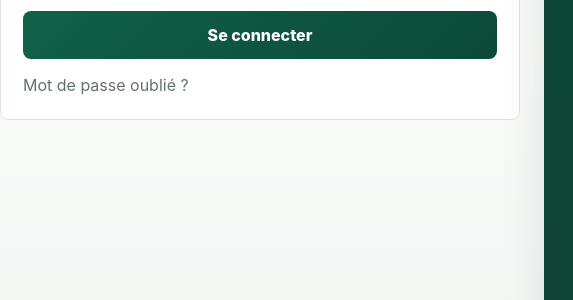
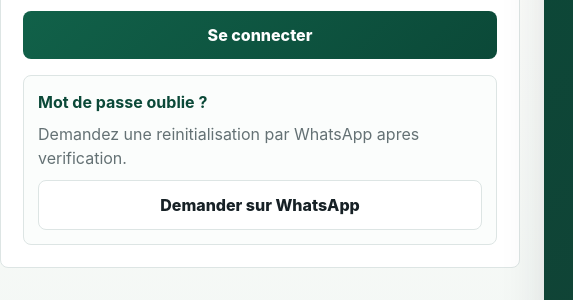
Before and after one commit to Gerdette14/-Projet_kepac, a website: page public/connexion.html in a window 1280 px wide. Shown: the part 388-688 px from the top of the page, 0-573 px from the left. Drawn offline with nearby package versions, Linux system fonts and the light colour scheme; no server answers.

Commit message:
Ajouter bloc mot de passe oublie

```diff
--- a/public/connexion.html
+++ b/public/connexion.html
@@ -6,7 +6,7 @@
   <title>Connexion | KEPAC Boutique</title>
   <script src="js/tailwind-config.js"></script>
   <script src="https://cdn.tailwindcss.com"></script>
-  <link rel="stylesheet" href="css/style.css?v=9">
+  <link rel="stylesheet" href="css/style.css?v=12">
 </head>
 <body class="min-h-screen antialiased text-slate-900">
   <header class="site-header">
@@ -30,7 +30,11 @@
           </div>
         </div>
         <button class="btn btn-primary" type="submit" style="width:100%">Se connecter</button>
-        <p class="muted" style="margin-top:14px"><a data-forgot-password href="https://wa.me/qr/6VMOUHB2HLXTI1" target="_blank" rel="noopener">Mot de passe oublié ?</a></p>
+        <div class="forgot-box">
+          <strong>Mot de passe oublie ?</strong>
+          <p class="muted">Demandez une reinitialisation par WhatsApp apres verification.</p>
+          <a class="btn btn-ghost" data-forgot-password href="https://wa.me/qr/6VMOUHB2HLXTI1" target="_blank" rel="noopener">Demander sur WhatsApp</a>
+        </div>
       </form>
       <aside class="auth-aside auth-visual">
         <img src="images/espace-client.png" alt="Espace administrateur KEPAC">
@@ -42,6 +46,6 @@
     </div>
   </main>
   <script src="js/main.js?v=18"></script>
-  <script src="js/auth.js?v=4"></script>
+  <script src="js/auth.js?v=7"></script>
 </body>
 </html>
--- a/public/css/style.css
+++ b/public/css/style.css
@@ -1163,6 +1163,24 @@ h3 {
   border: 1px solid rgba(255, 255, 255, 0.18);
 }
 
+.forgot-box {
+  display: grid;
+  gap: 8px;
+  margin-top: 16px;
+  padding: 14px;
+  border: 1px solid var(--line);
+  border-radius: var(--radius);
+  background: #fbfdfc;
+}
+
+.forgot-box strong {
+  color: var(--brand-dark);
+}
+
+.forgot-box p {
+  margin-bottom: 2px;
+}
+
 .profile-hero {
   display: grid;
   grid-template-columns: minmax(0, 1fr) minmax(280px, 0.72fr);
```
